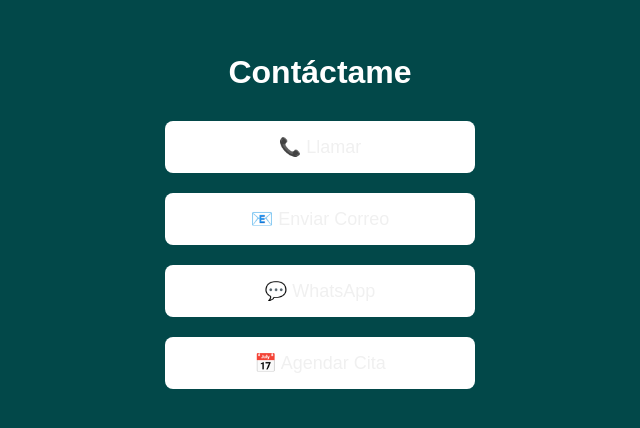
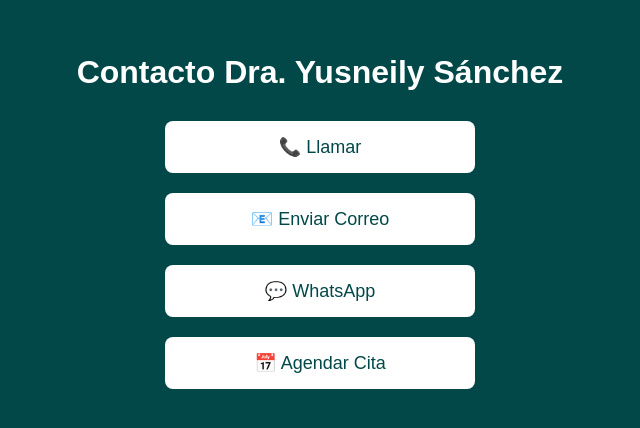
Before and after one commit to sandcop/Contacto-Dra.-yusneily-sanchez, a plain HTML site: page index.html in a window 1280 px wide. Shown: the part 184-612 px from the top of the page, without its empty margins (320-960 px from the left). Drawn offline with Linux system fonts and the light colour scheme.

Commit message:
Update index.html

```diff
--- a/index.html
+++ b/index.html
@@ -3,7 +3,7 @@
 <head>
     <meta charset="UTF-8">
     <meta name="viewport" content="width=device-width, initial-scale=1.0">
-    <title>Contacto Manu</title>
+    <title>Contacto Dra. Yusneily Sánchez</title>
     <style>
         body {
             background-color: #024849; /* verde oliva */
@@ -21,7 +21,7 @@
         }
         a.button {
             background-color: white;
-            color: #f0f0f0;
+            color: #024849;
             padding: 15px 30px;
             margin: 10px;
             text-decoration: none;
@@ -37,7 +37,7 @@
     </style>
 </head>
 <body>
-    <h1>Contáctame</h1>
+    <h1>Contacto Dra. Yusneily Sánchez</h1>
 
     <a class="button" href="tel:+56974843834 ">📞 Llamar</a>
     <a class="button" href="mailto:drayusneilysanchez@gmail.com">📧 Enviar Correo</a>
```
